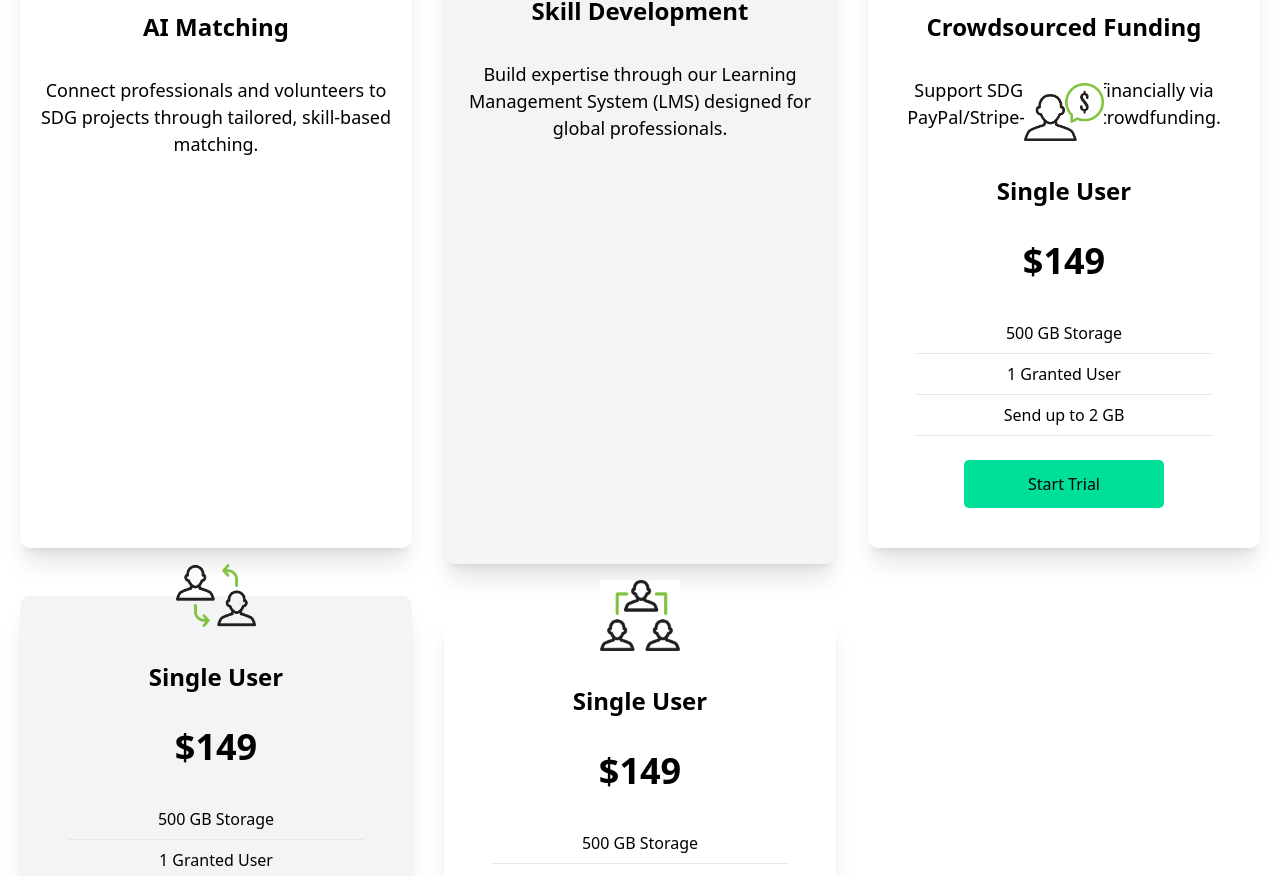
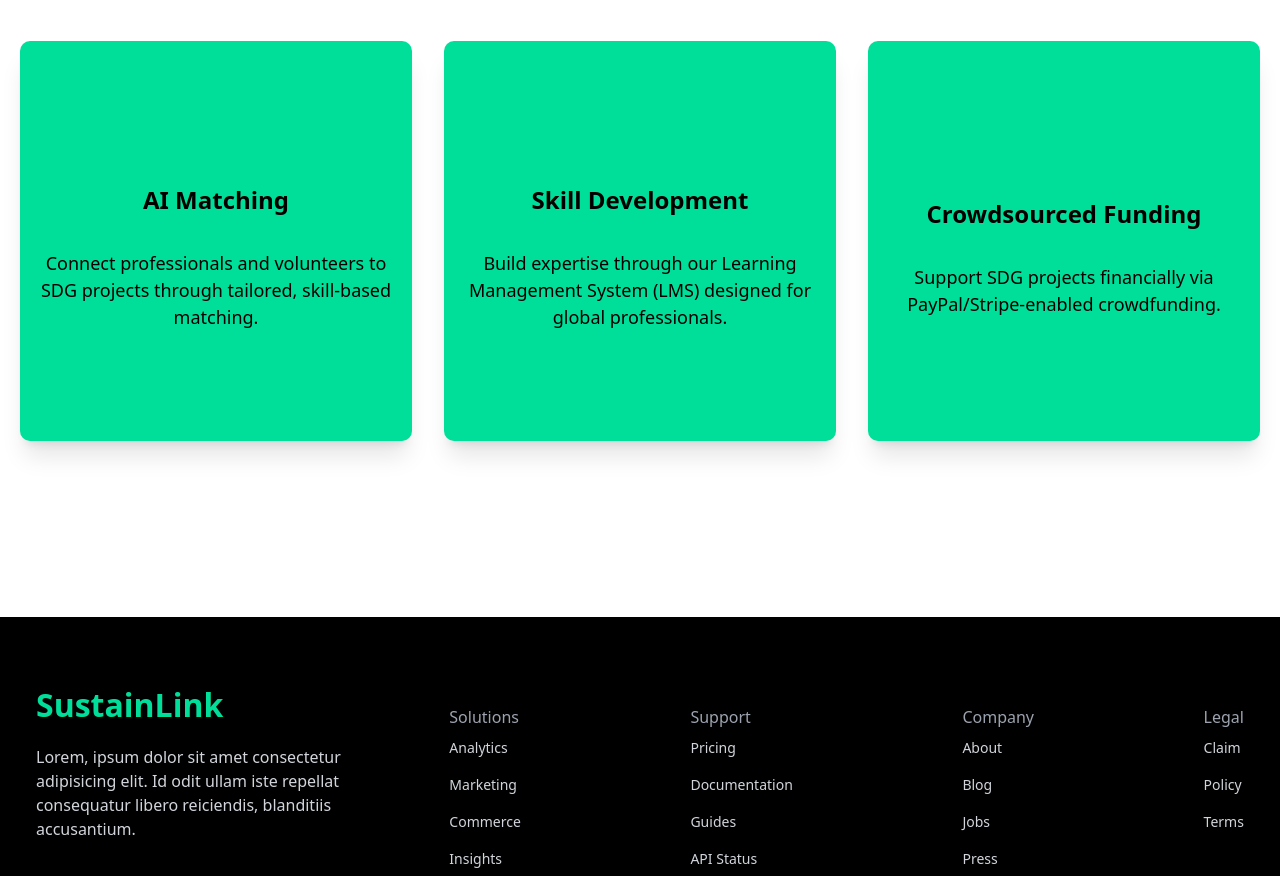
Before and after one commit to noufalrahim/syncly_fe, a React (Vite) app: page / in a window 1280 px wide. Shown: the part 1896-2772 px from the top of the page. Built offline with nearby package versions, Linux system fonts and the light colour scheme.

Commit message:
refactor: changed wordings and stylings

```diff
--- a/src/components/Cards/Cards.tsx
+++ b/src/components/Cards/Cards.tsx
@@ -1,54 +1,21 @@
 /* eslint-disable react/react-in-jsx-scope */
-import Single from '../../../public/single.png';
-import Double from '../../../public/double.png';
-import Triple from '../../../public/triple.png';
 
 const Cards = () => {
   return (
     <div className="w-full bg-white px-4 py-[10rem]">
+      <h1 className="text-4xl font-bold text-center mb-10">Our Services</h1>
       <div className="mx-auto grid max-w-[1240px] gap-8 md:grid-cols-3">
-        <div className="my-4 flex w-full flex-col rounded-lg p-4 shadow-xl duration-300 hover:scale-105">
+        <div className="my-4 flex w-full flex-col rounded-lg p-4 shadow-xl duration-300 hover:scale-105  min-h-[25rem] flex bg-appPrimary justify-center items-center">
           <h2 className="py-8 text-center text-2xl font-bold">AI Matching</h2>
           <p className="text-center text-lg font-medium">Connect professionals and volunteers to SDG projects through tailored, skill-based matching.</p>
         </div>
-        <div className="my-8 flex w-full flex-col rounded-lg bg-gray-100 p-4 shadow-xl duration-300 hover:scale-105 md:my-0">
+        <div className="my-4 flex w-full flex-col rounded-lg p-4 shadow-xl duration-300 hover:scale-105  min-h-[25rem] flex bg-appPrimary justify-center items-center">
           <h2 className="py-8 text-center text-2xl font-bold">Skill Development</h2>
           <p className="text-center text-lg font-medium">Build expertise through our Learning Management System (LMS) designed for global professionals.</p>
         </div>
-        <div className="my-4 flex w-full flex-col rounded-lg p-4 shadow-xl duration-300 hover:scale-105">
+        <div className="my-4 flex w-full flex-col rounded-lg p-4 shadow-xl duration-300 hover:scale-105 min-h-[25rem] bg-appPrimary justify-center items-center">
           <h2 className="py-8 text-center text-2xl font-bold">Crowdsourced Funding</h2>
           <p className="text-center text-lg font-medium">Support SDG projects financially via PayPal/Stripe-enabled crowdfunding.</p>
-          <img className="mx-auto mt-[-3rem] w-20 bg-white" src={Single} alt="/" />
-          <h2 className="py-8 text-center text-2xl font-bold">Single User</h2>
-          <p className="text-center text-4xl font-bold">$149</p>
-          <div className="text-center font-medium">
-            <p className="mx-8 mt-8 border-b py-2">500 GB Storage</p>
-            <p className="mx-8 border-b py-2">1 Granted User</p>
-            <p className="mx-8 border-b py-2">Send up to 2 GB</p>
-          </div>
-          <button className="mx-auto my-6 w-[200px] rounded-md bg-[#00df9a] px-6 py-3 font-medium">Start Trial</button>
-        </div>
-        <div className="my-8 flex w-full flex-col rounded-lg bg-gray-100 p-4 shadow-xl duration-300 hover:scale-105 md:my-0">
-          <img className="mx-auto mt-[-3rem] w-20 bg-transparent" src={Double} alt="/" />
-          <h2 className="py-8 text-center text-2xl font-bold">Single User</h2>
-          <p className="text-center text-4xl font-bold">$149</p>
-          <div className="text-center font-medium">
-            <p className="mx-8 mt-8 border-b py-2">500 GB Storage</p>
-            <p className="mx-8 border-b py-2">1 Granted User</p>
-            <p className="mx-8 border-b py-2">Send up to 2 GB</p>
-          </div>
-          <button className="mx-auto my-6 w-[200px] rounded-md bg-black px-6 py-3 font-medium text-[#00df9a]">Start Trial</button>
-        </div>
-        <div className="my-4 flex w-full flex-col rounded-lg p-4 shadow-xl duration-300 hover:scale-105">
-          <img className="mx-auto mt-[-3rem] w-20 bg-white" src={Triple} alt="/" />
-          <h2 className="py-8 text-center text-2xl font-bold">Single User</h2>
-          <p className="text-center text-4xl font-bold">$149</p>
-          <div className="text-center font-medium">
-            <p className="mx-8 mt-8 border-b py-2">500 GB Storage</p>
-            <p className="mx-8 border-b py-2">1 Granted User</p>
-            <p className="mx-8 border-b py-2">Send up to 2 GB</p>
-          </div>
-          <button className="mx-auto my-6 w-[200px] rounded-md bg-[#00df9a] px-6 py-3 font-medium">Start Trial</button>
         </div>
       </div>
     </div>
--- a/src/components/Footer/Footer.tsx
+++ b/src/components/Footer/Footer.tsx
@@ -5,7 +5,7 @@ const Footer = () => {
   return (
     <div className="mx-auto grid max-w-[1240px] gap-8 px-4 py-16 text-gray-300 lg:grid-cols-3">
       <div>
-        <h1 className="w-full text-3xl font-bold text-[#00df9a]">REACT.</h1>
+        <h1 className="w-full text-3xl font-bold text-[#00df9a]">SustainLink</h1>
         <p className="py-4">Lorem, ipsum dolor sit amet consectetur adipisicing elit. Id odit ullam iste repellat consequatur libero reiciendis, blanditiis accusantium.</p>
         <div className="my-6 flex justify-between md:w-[75%]">
           <FaFacebookSquare size={30} />
--- a/src/components/Navbar/Navbar.tsx
+++ b/src/components/Navbar/Navbar.tsx
@@ -17,7 +17,7 @@ const Navbar: React.FC<NavbarProps> = ({ className }: NavbarProps) => {
   return (
     <div className="bg-black">
       <div className={`mx-auto flex h-24 max-w-[1240px] items-center justify-between px-4 text-white ${className}`}>
-        <h1 className="w-full text-3xl font-bold text-[#00df9a]">SDG CONNECT</h1>
+        <h1 className="w-full text-3xl font-bold text-[#00df9a]">SustainLink</h1>
         <ul className="hidden md:flex">
           <li className="p-4">
             <Link to="/">Home</Link>
@@ -33,7 +33,7 @@ const Navbar: React.FC<NavbarProps> = ({ className }: NavbarProps) => {
           {nav ? <AiOutlineClose size={20} /> : <AiOutlineMenu size={20} />}
         </div>
         <ul className={nav ? 'fixed left-0 top-0 h-full w-[60%] border-r border-r-gray-900 bg-[#000300] duration-500 ease-in-out' : 'fixed left-[-100%] duration-500 ease-in-out'}>
-          <h1 className="m-4 w-full text-3xl font-bold text-[#00df9a]">SDG CONNECT</h1>
+          <h1 className="m-4 w-full text-3xl font-bold text-[#00df9a]">SustainLink</h1>
           <li className="border-b border-gray-600 p-4">
             <Link to="/">Home</Link>
           </li>
--- a/tailwind.config.js
+++ b/tailwind.config.js
@@ -33,6 +33,7 @@ export default {
         appBackground: 'white',
         appBackgroundDark: '#141414',
         mutedDark: 'gray',
+        appPrimary: '#00df9a',
         card: {
           DEFAULT: 'hsl(var(--card))',
           foreground: 'hsl(var(--card-foreground))',
```
